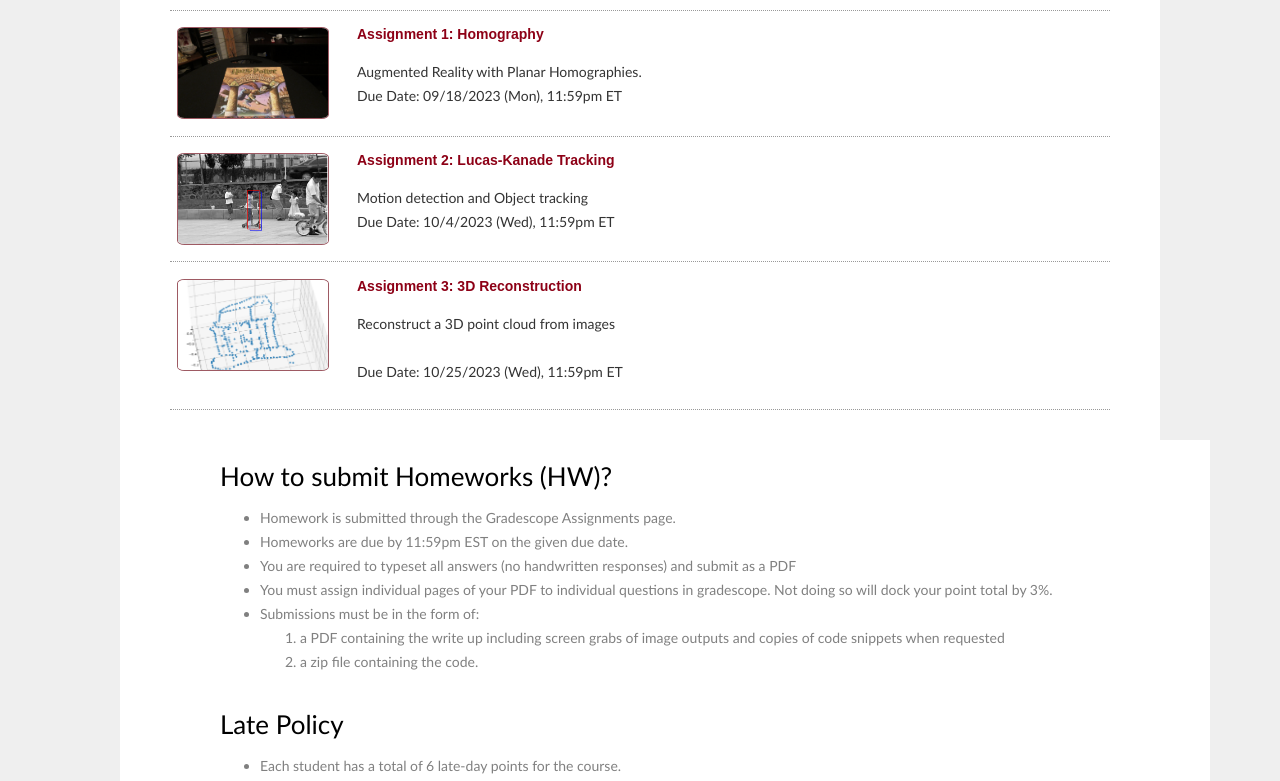
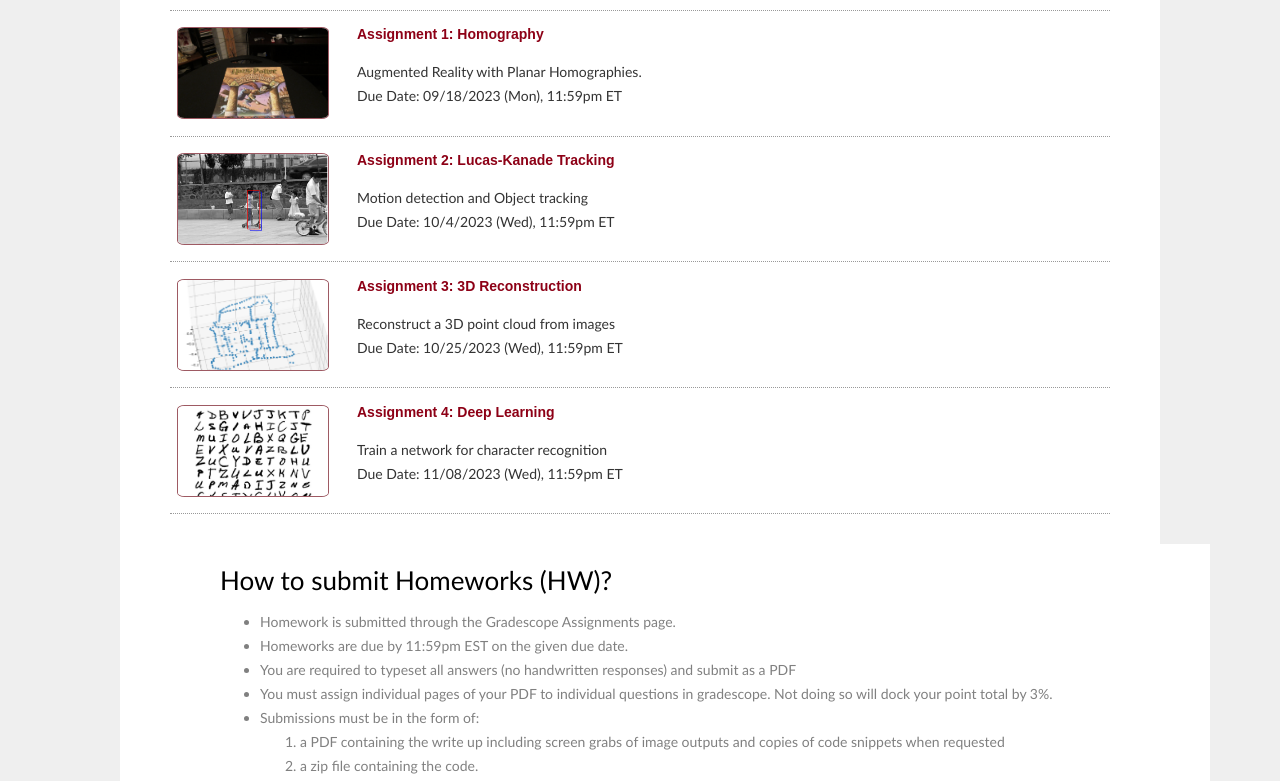
Before and after one commit to 16820AdvancedCV/16820AdvancedCV.github.io, a plain HTML site: page pages/assignments.html in a window 1280 px wide. Shown: the part 316-1097 px from the top of the page. Drawn offline with Linux system fonts and the light colour scheme.

Commit message:
hw4 in assignment page

```diff
--- a/pages/assignments.html
+++ b/pages/assignments.html
@@ -150,8 +150,26 @@
                     <div class="archivetext">
                       <span><a href="https://github.com/16820AdvancedCV/hw3">Assignment 3: 3D Reconstruction</a></span>
                       <p>
-                        Reconstruct a 3D point cloud from images<br><br>
+                        Reconstruct a 3D point cloud from images<br>
                         Due Date: 10/25/2023 (Wed), 11:59pm ET <br>
+                      </p>
+                    </div>
+                  </div>
+                </li>
+
+                <li class="archiveposturl" style="background: transparent">
+                  <div class="lecture-container">
+                    <div class="thumbnail">
+                      <div class="center-cropped" style="margin-top:5px;margin-bottom:5px;">
+                        <img src="../data/letter_montage.jpg">
+                      </div>
+                    </div>
+
+                    <div class="archivetext">
+                      <span><a href="https://github.com/16820AdvancedCV/hw4">Assignment 4: Deep Learning</a></span>
+                      <p>
+                        Train a network for character recognition<br>
+                        Due Date: 11/08/2023 (Wed), 11:59pm ET <br>
                       </p>
                     </div>
                   </div>
```
Also changed, not shown: data/letter_montage.jpg (added).
